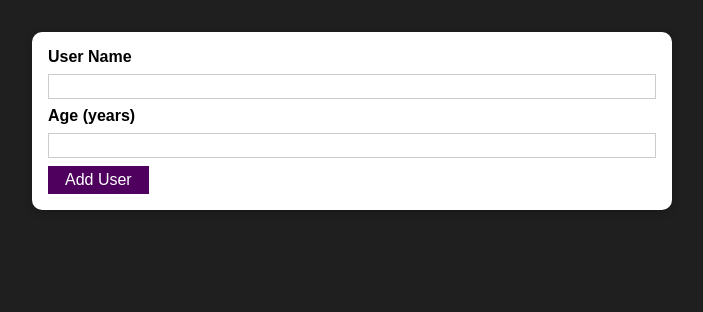
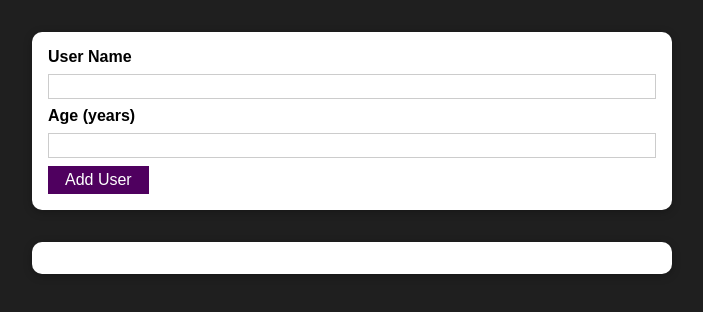
Before and after one commit to zcmich/user-project-react, a React (Create React App) app: page / in a window 1280 px wide. Shown: the top 312 px of the page, without its empty margins (288-991 px from the left). Built offline with nearby package versions, Linux system fonts and the light colour scheme.

Commit message:
added userlist

```diff
--- a/src/App.js
+++ b/src/App.js
@@ -1,11 +1,13 @@
 import React from 'react';
 import AddUser from './components/Users/Adduser';
+import Userslist from './components/Users/UsersList';
 
 
 function App() {
   return (
     <div>
       <AddUser/>
+      <Userslist users={[]}/>
     </div>
   );
 }
--- /dev/null
+++ b/src/components/Users/UsersList.js
@@ -0,0 +1,21 @@
+import React from 'react';
+import classes from './UsersList.module.css'
+import Card from '../UI/Card'
+
+const Userslist = (props) => {
+
+    return (
+        <Card className={classes.users}>
+            <ul>
+                {props.users.map((user) => (
+                    <li>
+                        {user.name} ({user.age} years old )
+                    </li>
+                ))}
+            </ul>
+        </Card>
+    );
+
+};
+
+export default Userslist;
--- /dev/null
+++ b/src/components/Users/UsersList.module.css
@@ -0,0 +1,16 @@
+.users {
+    margin: 2rem auto;
+    width: 90%;
+    max-width: 40rem;
+  }
+
+  .users ul {
+    list-style: none;
+    padding: 1rem;
+  }
+
+  .users li {
+    border: 1px solid #ccc;
+    margin: 0.5rem 0;
+    padding: 0.5rem;
+  }
```
